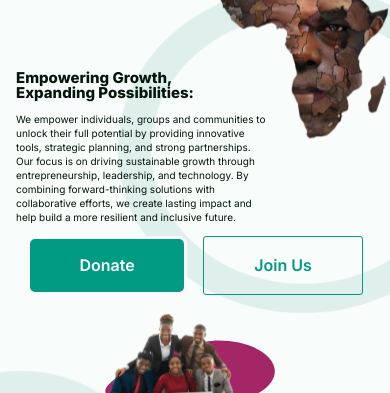
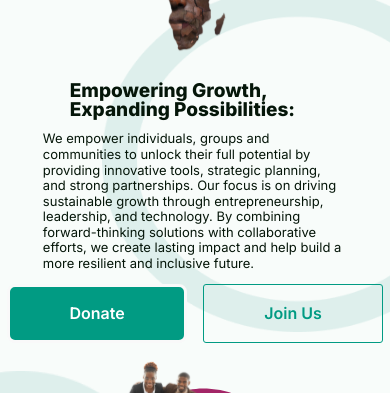
Before and after one commit to martinvibes/capacity-growth-initiative, a Next.js app: page / in a window 390 px wide. Shown: the part 228-621 px from the top of the page. Built offline with nearby package versions, Linux system fonts and the light colour scheme; no server answers; the database is empty.

Commit message:
Fix: mobile view

```diff
--- a/src/app/components/HeroSection.tsx
+++ b/src/app/components/HeroSection.tsx
@@ -13,7 +13,7 @@ import Link from "next/link";
 
 const HeroSection = () => {
   return (
-    <section className="relative  z-30 w-full bg-[#F8FCFA] flex items-center min-h-[calc(100vh-60px)] md:min-h-[calc(100vh-50px)] sm:min-h-[calc(100vh-10px)]">
+    <section className="relative  z-30 w-full bg-[#F8FCFA] flex items-center min-h-[calc(100vh-60px)] md:min-h-[calc(100vh-65px)] sm:min-h-[calc(100vh-10px)]">
       {/* Background shapes */}
       <div className="absolute hidden md:block   md:bottom-10 overflow-hidden pointer-events-none">
         <Image src={Ellipse2} alt="ellipse" width={300} height={300} />
@@ -22,7 +22,7 @@ const HeroSection = () => {
         <Image src={Ellipse1} alt="ellipse" width={630} height={100} />
       </div>
       {/* mobile */}
-      <div className="absolute w-[17rem] mb:hidden sm:hidden  top-36 right-0   overflow-hidden pointer-events-none">
+      <div className="absolute w-[18rem] mb:hidden sm:hidden  top-36 right-0   overflow-hidden pointer-events-none">
         <Image src={Ellipse129} alt="ellipse" width={630} height={100} />
       </div>
       <div className="absolute w-[10rem] mb:hidden sm:hidden bottom-0 left-0   overflow-hidden pointer-events-none">
@@ -32,19 +32,19 @@ const HeroSection = () => {
       <div className="container mx-auto px-4 sm:px-6 lg:px-8 relative z-10 ">
         <div className="grid grid-cols-1 lg:grid-cols-2 gap-8 md:gap-12 items-center">
           {/* Left Column - Content */}
-          <div className=" space-y-3 -mt-10 sm:space-y-1 sm:text-left sm:mt-20 lg:mt-0 md:space-y-16 text-center lg:text-left">
+          <div className=" space-y-3 mt-[20px] sm:space-y-1 sm:text-left sm:mt-20 lg:mt-0 md:space-y-16 text-center lg:text-left">
             <motion.h1
-              className="md:text-[56px] text-start md:-mt-10 text-[15px] sm:text-[10px] w-full md:w-[43rem] font-extrabold z-50 relative  text-[#051609] leading-[100%]"
+              className="md:text-[56px] w-[70%] mx-auto sm:mx-0   text-start md:-mt-10 text-[19px] sm:text-[10px] md:w-[43rem] font-extrabold z-50 relative  text-[#051609] leading-[100%]"
               initial={{ opacity: 0, y: 20 }}
               animate={{ opacity: 1, y: 0 }}
               transition={{ duration: 0.6 }}
             >
-              <p className="md:text-[#019B83] text ">Empowering Growth,</p>
+              <p className="md:text-[#019B83] ">Empowering Growth,</p>
               <p className="md:text-[#019B83]">Expanding Possibilities:</p>
             </motion.h1>
 
             <motion.p
-              className=" text-start font-normal w-[70%] md:w-full text-[10px] md:text-[15px] font-[inter] sm:text-[10px] sm:w-[] text-[#051609] relative z-50  leading-[140%]"
+              className=" text-start font-normal mx-auto sm:mx-0 w-[85%] md:w-full text-[13px] md:text-[15px] font-[inter]  sm:w-[] text-[#051609] relative z-50  leading-[120%]"
               initial={{ opacity: 0, y: 20 }}
               animate={{ opacity: 1, y: 0 }}
               transition={{ duration: 0.6, delay: 0.1 }}
@@ -67,7 +67,7 @@ const HeroSection = () => {
               <span>
                 <Link
                   href="/donate"
-                  className="p-[20px] cursor-pointer z-40 relative w-[160px] h-[59px] bg-[#019B83] text-[16px] leading-[100%] font-semibold text-white  rounded-[8px] inline-flex justify-center items-center focus:outline-none border-[3px] border-[#F9F9F9]"
+                  className="p-[20px] cursor-pointer z-40 relative w-[180px] sm:w-[160px] h-[59px] bg-[#019B83] text-[16px] leading-[100%] font-semibold text-white  rounded-[8px] inline-flex justify-center items-center focus:outline-none border-[3px] border-[#F9F9F9]"
                 >
                   Donate
                 </Link>
@@ -75,7 +75,7 @@ const HeroSection = () => {
               <span>
                 <Link
                   href="/form"
-                  className="p-[20px] cursor-pointer w-[160px] h-[59px] z-40 relative border-[1px] hover:scale-105 border-[#019B83] text-[#019B83] text-[16px] leading-[100%] hover:bg-green-5 font-semibold inline-flex justify-center items-center  rounded-[3px] focus:outline-none "
+                  className="p-[20px] cursor-pointer w-[180px] sm:w-[160px] h-[59px] z-40 relative border-[1px] hover:scale-105 border-[#019B83] text-[#019B83] text-[16px] leading-[100%] hover:bg-green-5 font-semibold inline-flex justify-center items-center  rounded-[3px] focus:outline-none "
                 >
                   Join Us
                 </Link>
@@ -86,7 +86,7 @@ const HeroSection = () => {
           {/* Right Column - Images */}
           <div className="relative w-full  sm:h-[400px] md:h-[450px] lg:h-[500px] mt-8 lg:mt-0">
             <motion.div
-              className="absolute -top-80 -right-5 w-[50%]   md:right-0 md:top-40 -translate-y-1/2 md:w-full md:max-w-[90%] sm:max-w-[500px] md:h-[70%] sm:h-[80%]  overflow-hidden "
+              className="absolute -top-[26rem] right-36  w-[30%]   md:right-0 md:top-40 -translate-y-1/2 md:w-full md:max-w-[90%] sm:max-w-[500px] md:h-[70%] sm:h-[80%]  overflow-hidden "
               initial={{ opacity: 0, x: 40 }}
               animate={{ opacity: 1, x: 0 }}
               transition={{ duration: 0.6, delay: 0.2 }}
@@ -103,7 +103,7 @@ const HeroSection = () => {
             </motion.div>
 
             <motion.div
-              className="absolute hidden md:block  md:-left-40 md:bottom-20 md:w-[60%] max-w-[300px]   max-h-[300px] overflow-hidden "
+              className="absolute hidden md:block  md:-left-40 md:bottom-16 md:w-[60%] max-w-[300px]   max-h-[300px] overflow-hidden "
               initial={{ opacity: 0, y: 40, x: -20 }}
               animate={{ opacity: 1, y: 0, x: 0 }}
               transition={{ duration: 0.6, delay: 0.3 }}
@@ -115,13 +115,13 @@ const HeroSection = () => {
             </motion.div>
             {/* Mobile Image */}
             <motion.div
-              className="absolute sm:hidden  md:hidden left-20 bottom-[-55px]  w-[50%]   max-h-[200px] z-0 overflow-hidden "
+              className="absolute sm:w-[40%]  md:hidden left-16 bottom-[-55px]  w-[50%]   max-h-[200px] z-0 overflow-hidden "
               initial={{ opacity: 0, y: 40, x: -20 }}
               animate={{ opacity: 1, y: 0, x: 0 }}
               transition={{ duration: 0.6, delay: 0.3 }}
             >
               {/* Placeholder for team photo */}
-              <div className="w-full h-full  flex items-center justify-center">
+              <div className="w-full h-full   flex items-center justify-center">
                 <Image src={hero_img2} alt="Team of diverse people" />
               </div>
             </motion.div>
```
